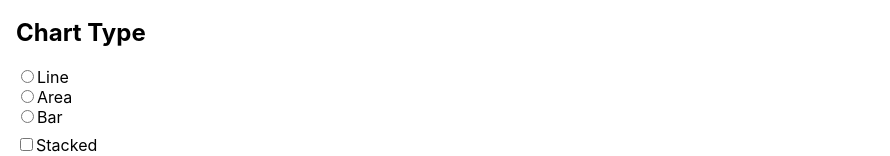
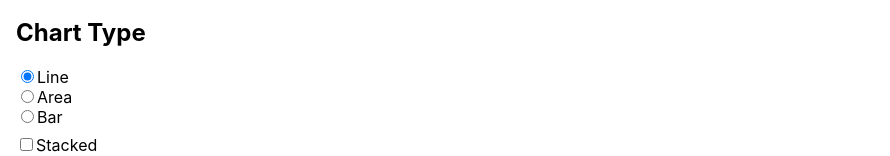
Before and after one commit to Destiner/charter, a Vue app: page / in a window 1280 px wide. Shown: the part 143-299 px from the top of the page, without its empty margins (0-890 px from the left). Built offline with nearby package versions, Linux system fonts and the light colour scheme.

Commit message:
Set default chart type (line)

```diff
--- a/src/pages/Main.vue
+++ b/src/pages/Main.vue
@@ -149,7 +149,7 @@ export default defineComponent({
 		const dataText = ref('');
 		const data = computed(() => parseCSV(dataText.value));
 
-		const type = ref('');
+		const type = ref('line');
 		const isStacked = ref(false);
 		const isNormalized = ref(false);
 
```
